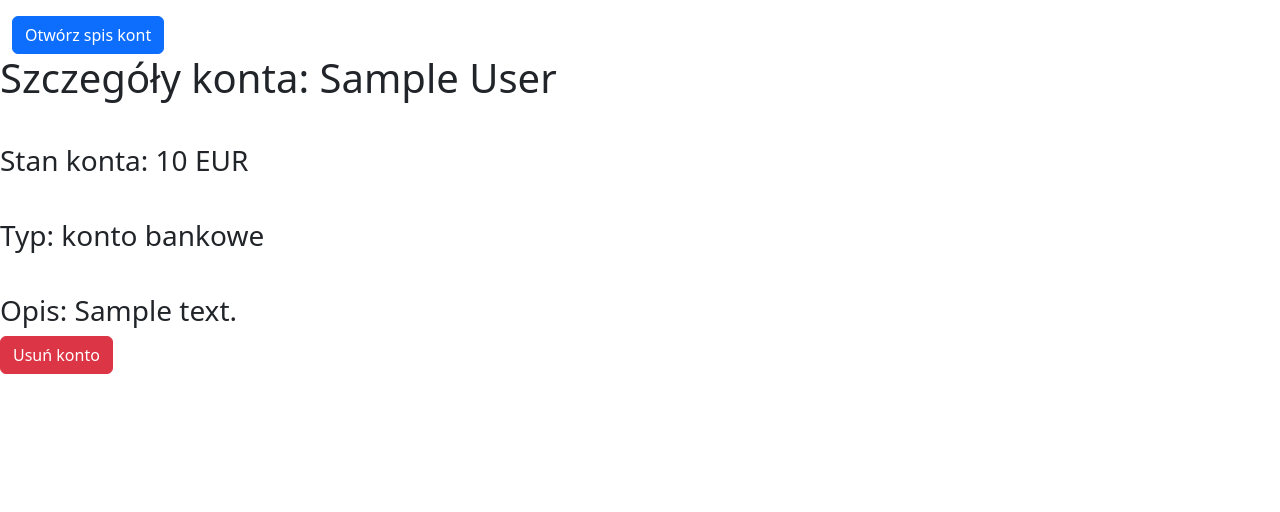
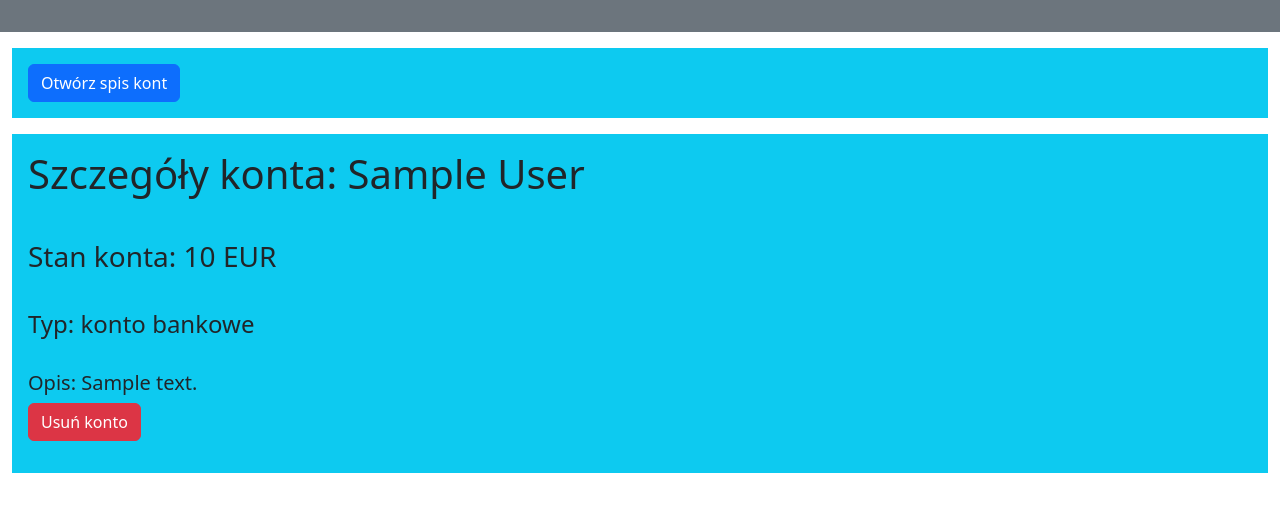
Before and after one commit to infoshareacademy/jpydzr6-monkeys, a Django app: page /monkey-budget/konta/1 in a window 1280 px wide. Shown: the top 512 px of the page. Run offline with Django 5.2, Linux system fonts and the light colour scheme; tables that the repository leaves empty hold one stand-in row (values such as "Sample post"); some libraries are stand-ins or nearby versions.

Commit message:
Some bacground colors have been added

```diff
--- a/monkeys/monkey_budget/templates/account/add_account.html
+++ b/monkeys/monkey_budget/templates/account/add_account.html
@@ -16,7 +16,7 @@
     {% endblock side-menu%}
 
     {% block show-side-menu %}
-    {{ block.super }}
+        {{ block.super }}
     {% endblock show-side-menu %}
 
     {% block content %}
--- a/monkeys/monkey_budget/templates/account/base.html
+++ b/monkeys/monkey_budget/templates/account/base.html
@@ -1,4 +1,3 @@
-<!DOCTYPE html>
 <html lang="en">
 {% block head %}
 <head>
@@ -11,6 +10,7 @@
 {% endblock head %}
 <body>
     {% block side-menu %}
+        <div class="bg-secondary p-3 mb-3">
             <div class="offcanvas offcanvas-start" id="demo">
               <div class="offcanvas-header">
                 <h1 class="offcanvas-title">Moje konta</h1>
@@ -24,13 +24,16 @@
                   <a class='btn btn-info' href="{% url 'dodaj-konto'%}">Dodaj konto</a>
               </div>
             </div>
+        </div>
     {% endblock side-menu %}
 
     {% block show-side-menu %}
         <div class="container-fluid mt-3">
+            <div class="bg-info p-3">
               <button class="btn btn-primary" type="button" data-bs-toggle="offcanvas" data-bs-target="#demo">
                 Otwórz spis kont
               </button>
+            </div>
         </div>
     {% endblock show-side-menu %}
 
--- a/monkeys/monkey_budget/templates/account/show_account.html
+++ b/monkeys/monkey_budget/templates/account/show_account.html
@@ -21,19 +21,23 @@
     {% endblock show-side-menu %}
 
     {% block content %}
+        <div class="container-fluid mt-3">
+            <div class="bg-info p-3">
                 <div>
                     <h1>Szczegóły konta: {{account.name}} </h1>
                 </div>
                 <div>
                     <h3><br> Stan konta: {{account.balance}} {{account.currency_code}}</h3>
-                <h3><br> Typ: {{account.get_type_display_name}}</h3>
-                <h3><br> Opis: {{account.description}}</h3>
+                    <h4><br> Typ: {{account.get_type_display_name}}</h4>
+                    <h5><br> Opis: {{account.description}}</h5>
                 </div>
 
                 <form action="{% url 'usun-konto' account.id %}" method="post" onsubmit="return confirm('Czy na pewno chcesz usunąć konto?');">
                     {% csrf_token %}
                     <button type="submit" class="btn btn-danger">Usuń konto</button>
                 </form>
+            </div>
+        </div>
     {% endblock content %}
 </body>
 </html>
--- a/monkeys/monkey_budget/views.py
+++ b/monkeys/monkey_budget/views.py
@@ -16,7 +16,9 @@ def show_money_account(request, account_id):
     return render(request, 'account/show_account.html', context)
 
 def add_money_account(request):
-    return render(request, 'account/add_account.html')
+    all_accounts = MoneyAccount.objects.filter(user_id=2)
+    context = {'accounts': all_accounts}
+    return render(request, 'account/add_account.html', context)
 
 def edit_money_account(request):
     return render(request, 'account/edit_account.html')
```
Lines whose indentation alone changed are shown as unchanged.
